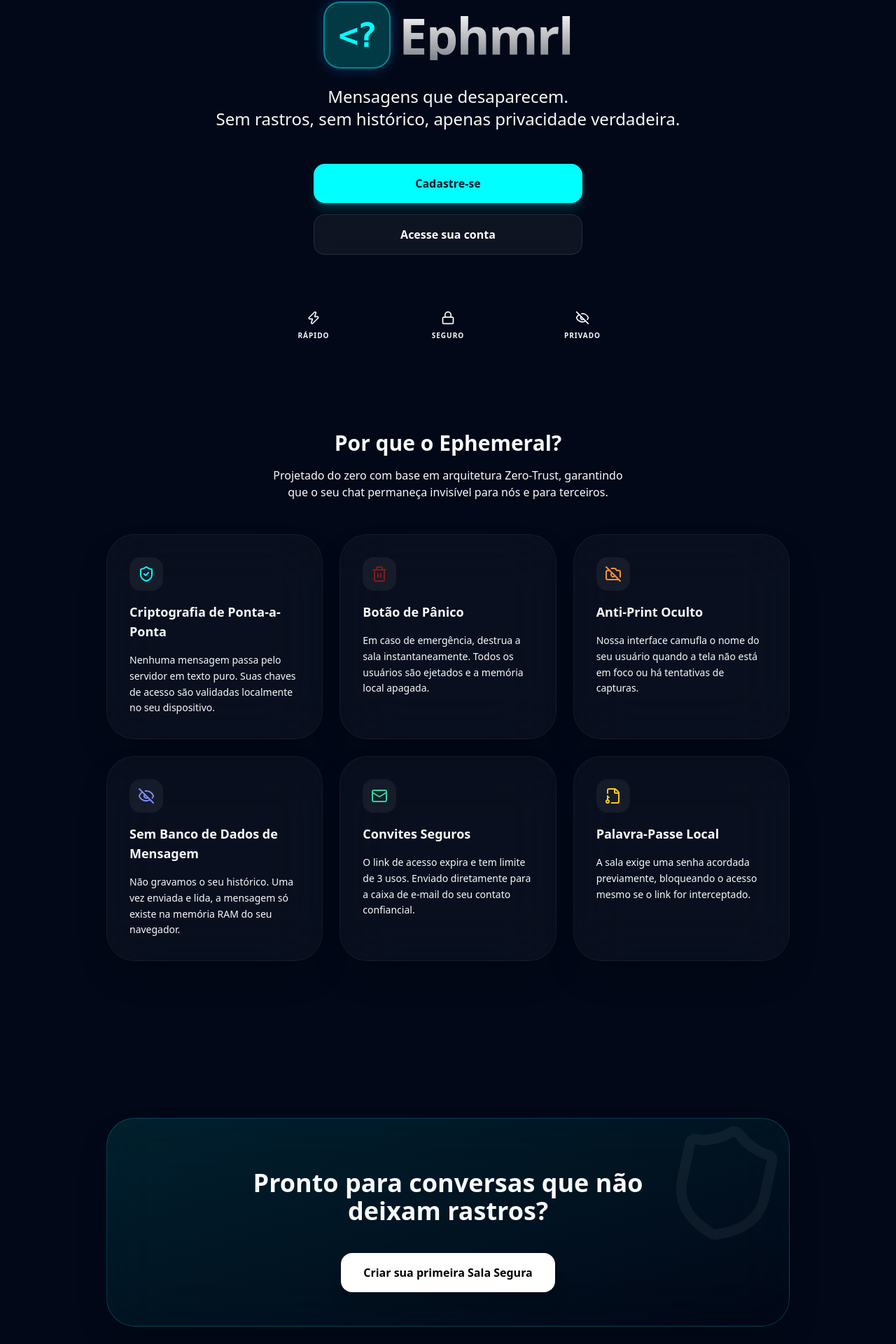
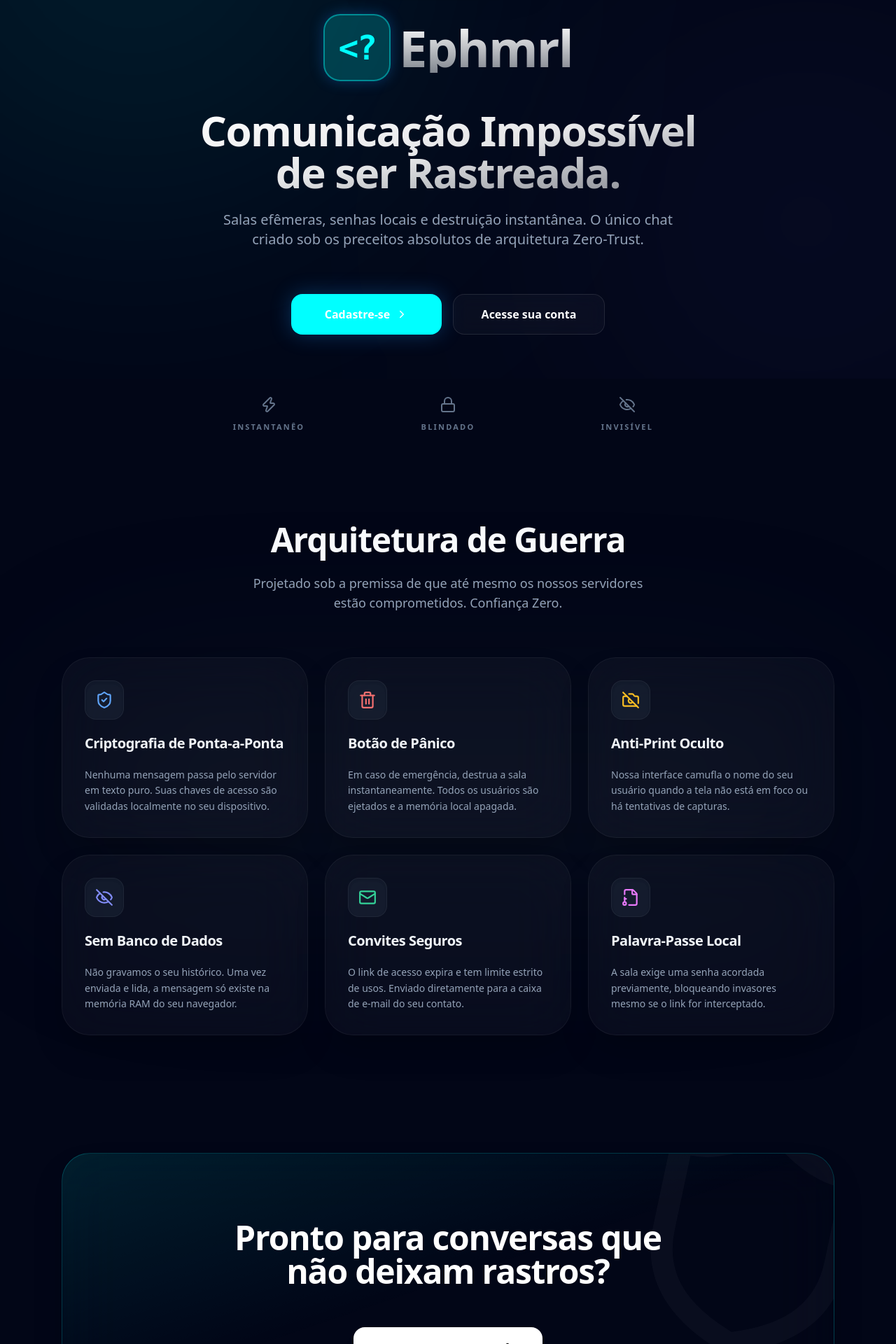
Before and after one commit to zaidohdevdan/bj, a Next.js app in the folder apps/web/: page / in a window 1280 px wide. Shown: the part 259-2179 px from the top of the page at 70% size. Built offline with nearby package versions, Linux system fonts and the light colour scheme; no server answers.

Commit message:
feat: totally redesigned the landing page with premium aesthetics and animations

```diff
--- a/apps/web/src/app/page.tsx
+++ b/apps/web/src/app/page.tsx
@@ -2,7 +2,7 @@
 
 import Link from 'next/link';
 import { motion, Variants } from 'framer-motion';
-import { Shield, Zap, Lock, EyeOff, CameraOff, ShieldCheck, FileKey, Trash2, Mail } from 'lucide-react';
+import { Shield, Zap, Lock, EyeOff, CameraOff, ShieldCheck, FileKey, Trash2, Mail, ChevronRight } from 'lucide-react';
 import { Logo } from '@/components/ui/Logo';
 import { GlassCard } from '@/components/ui/GlassCard';
 import { ServiceStatus } from '@/components/ui/ServiceStatus';
@@ -17,84 +17,113 @@ export default function LandingPage() {
   };
 
   const itemVariants: Variants = {
-    hidden: { opacity: 0, y: 20 },
-    show: { opacity: 1, y: 0, transition: { type: 'spring', stiffness: 300, damping: 24 } }
+    hidden: { opacity: 0, y: 30 },
+    show: { opacity: 1, y: 0, transition: { type: 'spring', stiffness: 300, damping: 25 } }
   };
 
   const features = [
     {
-      icon: <ShieldCheck className="text-primary" size={24} />,
+      icon: <ShieldCheck className="text-blue-400" size={26} />,
       title: 'Criptografia de Ponta-a-Ponta',
       description: 'Nenhuma mensagem passa pelo servidor em texto puro. Suas chaves de acesso são validadas localmente no seu dispositivo.'
     },
     {
-      icon: <Trash2 className="text-destructive" size={24} />,
+      icon: <Trash2 className="text-red-400" size={26} />,
       title: 'Botão de Pânico',
       description: 'Em caso de emergência, destrua a sala instantaneamente. Todos os usuários são ejetados e a memória local apagada.'
     },
     {
-      icon: <CameraOff className="text-orange-400" size={24} />,
+      icon: <CameraOff className="text-amber-400" size={26} />,
       title: 'Anti-Print Oculto',
       description: 'Nossa interface camufla o nome do seu usuário quando a tela não está em foco ou há tentativas de capturas.'
     },
     {
-      icon: <EyeOff className="text-indigo-400" size={24} />,
-      title: 'Sem Banco de Dados de Mensagem',
+      icon: <EyeOff className="text-indigo-400" size={26} />,
+      title: 'Sem Banco de Dados',
       description: 'Não gravamos o seu histórico. Uma vez enviada e lida, a mensagem só existe na memória RAM do seu navegador.'
     },
     {
-      icon: <Mail className="text-emerald-400" size={24} />,
+      icon: <Mail className="text-emerald-400" size={26} />,
       title: 'Convites Seguros',
-      description: 'O link de acesso expira e tem limite de 3 usos. Enviado diretamente para a caixa de e-mail do seu contato confiancial.'
+      description: 'O link de acesso expira e tem limite estrito de usos. Enviado diretamente para a caixa de e-mail do seu contato.'
     },
     {
-      icon: <FileKey className="text-yellow-400" size={24} />,
+      icon: <FileKey className="text-fuchsia-400" size={26} />,
       title: 'Palavra-Passe Local',
-      description: 'A sala exige uma senha acordada previamente, bloqueando o acesso mesmo se o link for interceptado.'
+      description: 'A sala exige uma senha acordada previamente, bloqueando invasores mesmo se o link for interceptado.'
     }
   ];
 
   return (
-    <div className="flex-1 overflow-y-auto custom-scrollbar bg-background">
-      <div className="max-w-5xl mx-auto px-6 py-12 md:py-24 space-y-32">
+    <div className="flex-1 overflow-x-hidden overflow-y-auto custom-scrollbar bg-[#020617] relative selection:bg-primary/30">
+
+      {/* ANIMATED BACKGROUND MESH */}
+      <div className="fixed inset-0 overflow-hidden pointer-events-none z-0">
+        <motion.div
+          animate={{ scale: [1, 1.2, 1], opacity: [0.3, 0.5, 0.3] }}
+          transition={{ duration: 10, repeat: Infinity, ease: "easeInOut" }}
+          className="absolute -top-[20%] -left-[10%] w-[50vw] h-[50vw] bg-primary/20 blur-[150px] rounded-full mix-blend-screen"
+        />
+        <motion.div
+          animate={{ scale: [1, 1.3, 1], opacity: [0.2, 0.4, 0.2] }}
+          transition={{ duration: 15, repeat: Infinity, ease: "easeInOut", delay: 2 }}
+          className="absolute top-[40%] -right-[10%] w-[40vw] h-[40vw] bg-indigo-500/20 blur-[150px] rounded-full mix-blend-screen"
+        />
+      </div>
+
+      <div className="max-w-6xl mx-auto px-6 py-12 md:py-24 space-y-32 relative z-10">
+
         {/* HERO SECTION */}
-        <section className="flex flex-col items-center text-center space-y-12 relative mt-8 md:mt-16">
-          {/* Background Glow */}
-          <div className="absolute top-1/2 left-1/2 -translate-x-1/2 -translate-y-1/2 w-[300px] h-[300px] md:w-[600px] md:h-[600px] bg-primary/10 blur-[120px] rounded-full -z-10" />
+        <section className="flex flex-col items-center text-center space-y-10 relative mt-10 md:mt-20">
+
+          <motion.div
+            initial={{ opacity: 0, y: -20 }}
+            animate={{ opacity: 1, y: 0 }}
+            transition={{ duration: 0.6, ease: "easeOut" }}
+            className="inline-flex items-center space-x-2 px-4 py-2 rounded-full border border-white/5 bg-white/5 backdrop-blur-xl shadow-2xl mb-4"
+          >
+            <ServiceStatus />
+          </motion.div>
+
+          <motion.div
+            initial={{ opacity: 0, scale: 0.9 }}
+            animate={{ opacity: 1, scale: 1 }}
+            transition={{ duration: 0.8, type: "spring", bounce: 0.4 }}
+            className="flex justify-center mb-2"
+          >
+            <Logo size="xl" />
+          </motion.div>
 
           <motion.div
             initial={{ opacity: 0, y: 20 }}
             animate={{ opacity: 1, y: 0 }}
-            transition={{ duration: 0.6 }}
+            transition={{ duration: 0.6, delay: 0.1 }}
             className="space-y-6"
           >
-            <div className="mb-4">
-              <ServiceStatus />
-            </div>
-            <div className="flex justify-center mb-6">
-              <Logo size="xl" />
-            </div>
-            <p className="text-lg md:text-2xl text-muted-foreground max-w-2xl mx-auto leading-relaxed">
-              Mensagens que desaparecem. <br className="hidden md:block" />
-              Sem rastros, sem histórico, apenas privacidade verdadeira.
+            <h1 className="text-4xl md:text-6xl font-extrabold tracking-tight text-transparent bg-clip-text bg-gradient-to-br from-white via-white/90 to-white/50">
+              Comunicação Impossível<br className="hidden md:block" /> de ser Rastreada.
+            </h1>
+            <p className="text-lg md:text-xl text-slate-400 max-w-2xl mx-auto leading-relaxed font-light">
+              Salas efêmeras, senhas locais e destruição instantânea. O único chat criado sob os preceitos absolutos de arquitetura Zero-Trust.
             </p>
           </motion.div>
 
           <motion.div
-            initial={{ opacity: 0, scale: 0.95 }}
-            animate={{ opacity: 1, scale: 1 }}
-            transition={{ delay: 0.2, duration: 0.5 }}
-            className="w-full max-w-sm space-y-4"
+            initial={{ opacity: 0, y: 20 }}
+            animate={{ opacity: 1, y: 0 }}
+            transition={{ delay: 0.3, duration: 0.5 }}
+            className="w-full max-w-md flex flex-col sm:flex-row gap-4 pt-6"
           >
             <Link
               href="/register"
-              className="flex items-center justify-center w-full py-4 rounded-2xl bg-primary text-primary-foreground font-semibold shadow-lg shadow-primary/20 transition-transform active:scale-[0.98] hover:brightness-110"
+              className="group flex-1 flex items-center justify-center space-x-2 py-4 rounded-2xl bg-primary hover:bg-blue-500 text-white font-bold shadow-[0_0_30px_rgba(30,144,255,0.3)] hover:shadow-[0_0_40px_rgba(30,144,255,0.5)] transition-all active:scale-95"
             >
-              Cadastre-se
+              <span>Cadastre-se</span>
+              <ChevronRight size={18} className="group-hover:translate-x-1 transition-transform" />
             </Link>
             <Link
               href="/login"
-              className="flex items-center justify-center w-full py-4 rounded-2xl bg-white/5 border border-white/10 text-white font-semibold backdrop-blur-md transition-transform active:scale-[0.98] hover:bg-white/10"
+              className="flex-1 flex items-center justify-center py-4 rounded-2xl bg-white/[0.03] hover:bg-white/[0.08] border border-white/10 text-white font-semibold backdrop-blur-md transition-all active:scale-95"
             >
               Acesse sua conta
             </Link>
@@ -104,35 +133,37 @@ export default function LandingPage() {
           <motion.div
             initial={{ opacity: 0 }}
             animate={{ opacity: 1 }}
-            transition={{ delay: 0.4, duration: 1 }}
-            className="grid grid-cols-3 gap-6 md:gap-16 pt-8 text-muted-foreground w-full max-w-lg"
+            transition={{ delay: 0.6, duration: 1 }}
+            className="grid grid-cols-3 gap-8 md:gap-24 pt-12 text-slate-500 w-full max-w-2xl"
           >
-            <div className="flex flex-col items-center space-y-2">
-              <Zap size={20} />
-              <span className="text-[10px] uppercase tracking-widest font-bold">Rápido</span>
+            <div className="flex flex-col items-center space-y-3 group hover:text-white transition-colors cursor-default">
+              <Zap size={24} className="group-hover:text-amber-400 transition-colors" />
+              <span className="text-[11px] uppercase tracking-[0.2em] font-bold">Instantanêo</span>
             </div>
-            <div className="flex flex-col items-center space-y-2">
-              <Lock size={20} />
-              <span className="text-[10px] uppercase tracking-widest font-bold">Seguro</span>
+            <div className="flex flex-col items-center space-y-3 group hover:text-white transition-colors cursor-default">
+              <Lock size={24} className="group-hover:text-emerald-400 transition-colors" />
+              <span className="text-[11px] uppercase tracking-[0.2em] font-bold">Blindado</span>
             </div>
-            <div className="flex flex-col items-center space-y-2">
-              <EyeOff size={20} />
-              <span className="text-[10px] uppercase tracking-widest font-bold">Privado</span>
+            <div className="flex flex-col items-center space-y-3 group hover:text-white transition-colors cursor-default">
+              <EyeOff size={24} className="group-hover:text-indigo-400 transition-colors" />
+              <span className="text-[11px] uppercase tracking-[0.2em] font-bold">Invisível</span>
             </div>
           </motion.div>
         </section>
 
         {/* DETAILS / FEATURES SECTION */}
-        <section className="space-y-12 pb-24">
+        <section className="space-y-16 pb-10 relative">
+          <div className="absolute top-1/2 left-1/2 -translate-x-1/2 -translate-y-1/2 w-full h-[300px] bg-slate-800/20 blur-[120px] rounded-full -z-10" />
+
           <motion.div
             initial={{ opacity: 0, y: 20 }}
             whileInView={{ opacity: 1, y: 0 }}
-            viewport={{ once: true }}
-            className="text-center space-y-4"
+            viewport={{ once: true, margin: "-100px" }}
+            className="text-center space-y-6"
           >
-            <h2 className="text-3xl font-bold">Por que o Ephemeral?</h2>
-            <p className="text-muted-foreground max-w-lg mx-auto">
-              Projetado do zero com base em arquitetura Zero-Trust, garantindo que o seu chat permaneça invisível para nós e para terceiros.
+            <h2 className="text-3xl md:text-5xl font-extrabold tracking-tight">Arquitetura de Guerra</h2>
+            <p className="text-slate-400 max-w-xl mx-auto text-lg font-light">
+              Projetado sob a premissa de que até mesmo os nossos servidores estão comprometidos. Confiança Zero.
             </p>
           </motion.div>
 
@@ -145,12 +176,12 @@ export default function LandingPage() {
           >
             {features.map((feature, idx) => (
               <motion.div key={idx} variants={itemVariants}>
-                <GlassCard className="h-full p-6 sm:p-8 space-y-4 hover:bg-white-[0.05] transition-colors border-white/5">
-                  <div className="w-12 h-12 rounded-2xl bg-white/5 flex items-center justify-center">
+                <GlassCard className="h-full p-8 space-y-5 hover:bg-white/[0.04] hover:-translate-y-1 hover:shadow-2xl hover:shadow-primary/5 transition-all duration-300 border-white/[0.05] group">
+                  <div className="w-14 h-14 rounded-2xl bg-slate-800/50 border border-white/5 flex items-center justify-center group-hover:scale-110 transition-transform duration-300 shadow-inner">
                     {feature.icon}
                   </div>
-                  <h3 className="text-lg font-bold">{feature.title}</h3>
-                  <p className="text-sm text-muted-foreground leading-relaxed">
+                  <h3 className="text-xl font-bold tracking-tight text-slate-100">{feature.title}</h3>
+                  <p className="text-sm text-slate-400 leading-relaxed font-light">
                     {feature.description}
                   </p>
                 </GlassCard>
@@ -163,20 +194,25 @@ export default function LandingPage() {
         <motion.section
           initial={{ opacity: 0, scale: 0.95 }}
           whileInView={{ opacity: 1, scale: 1 }}
-          viewport={{ once: true }}
+          viewport={{ once: true, margin: "-50px" }}
           className="pb-24"
         >
-          <GlassCard className="p-8 md:p-12 text-center space-y-6 relative overflow-hidden bg-gradient-to-br from-primary/10 to-transparent border-primary/20">
-            <div className="absolute top-0 right-0 p-8 opacity-5 rotate-12 scale-150">
-              <Shield size={120} />
+          <GlassCard className="p-10 md:p-16 text-center space-y-8 relative overflow-hidden bg-gradient-to-br from-primary/10 via-transparent to-transparent border-primary/20 backdrop-blur-2xl">
+            <div className="absolute -top-10 -right-10 p-8 opacity-[0.03] rotate-12 scale-150 pointer-events-none">
+              <Shield size={250} />
             </div>
-            <h2 className="text-2xl md:text-4xl font-bold max-w-xl mx-auto">Pronto para conversas que não deixam rastros?</h2>
-            <div className="pt-4 flex justify-center">
+            <div className="absolute bottom-0 left-0 w-full h-1 bg-gradient-to-r from-transparent via-primary/50 to-transparent" />
+
+            <h2 className="text-3xl md:text-5xl font-extrabold max-w-2xl mx-auto tracking-tight relative z-10 text-white">
+              Pronto para conversas que <br className="hidden md:block"/> não deixam rastros?
+            </h2>
+            <div className="pt-6 flex justify-center relative z-10">
               <Link
                 href="/register"
-                className="inline-flex items-center justify-center px-8 py-4 rounded-2xl bg-white text-black font-extrabold shadow-xl hover:scale-105 active:scale-95 transition-all w-full sm:w-auto"
+                className="group inline-flex items-center justify-center px-10 py-5 rounded-2xl bg-white text-black font-extrabold shadow-xl hover:scale-105 active:scale-95 transition-all w-full sm:w-auto"
               >
-                Criar sua primeira Sala Segura
+                Inicie sua Operação
+                <ShieldCheck size={20} className="ml-3 group-hover:text-primary transition-colors" />
               </Link>
             </div>
           </GlassCard>
```
